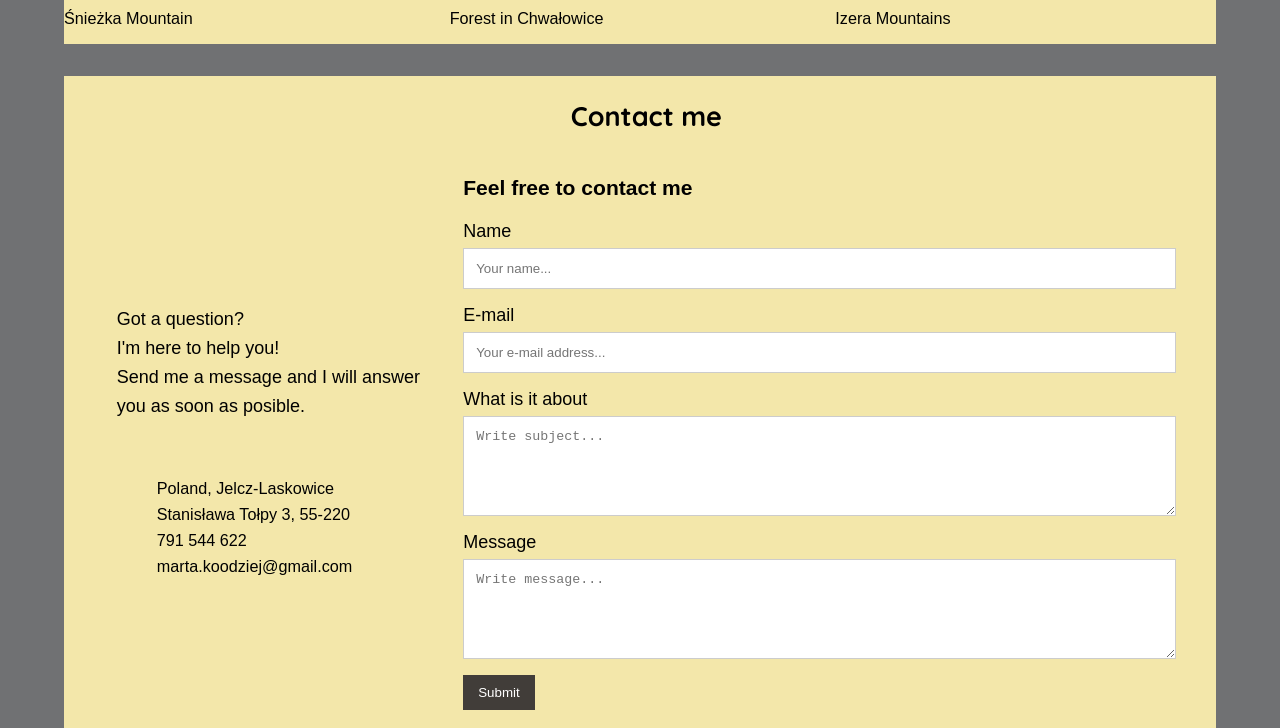
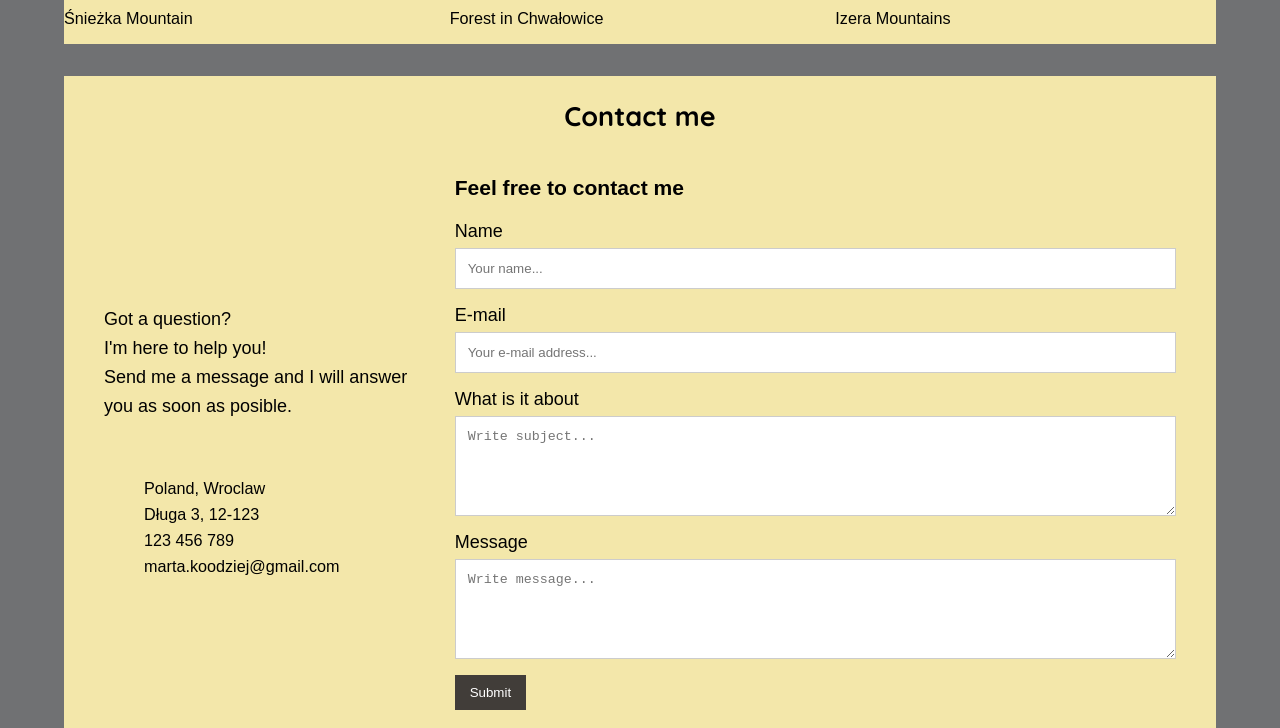
Before and after one commit to martakolodziej1/visiting-page, a plain HTML site: page index.html in a window 1280 px wide. Shown: the part 1979-2707 px from the top of the page. Drawn offline with Linux system fonts and the light colour scheme.

Commit message:
Removing private data

```diff
--- a/index.html
+++ b/index.html
@@ -32,7 +32,7 @@
             <li>Full Name: <span>Marta Kolodziej</span></li>
             <li>Age: <span>25 Years</span></li>
             <li>Job: <span>Front-end developer</span></li>
-            <li>Telephone: <span>791 544 622</span></li>
+            <li>Telephone: <span>123 456 789</span></li>
             <li>E-mail: <span>marta.koodziej@gmail.com</span></li>
         </ul>
         <div>
@@ -92,9 +92,9 @@
             <p>Got a question?<br>I'm here to help you!<br>Send me a message and I will answer you as soon as posible.</p>
             <br>
             <ul>
-                <li>Poland, Jelcz-Laskowice</li>
-                <li>Stanisława Tołpy 3, 55-220</li>
-                <li>791 544 622</li>
+                <li>Poland, Wroclaw</li>
+                <li>Długa 3, 12-123</li>
+                <li>123 456 789</li>
                 <li>marta.koodziej@gmail.com</li>
 
             </ul>
--- a/style.css
+++ b/style.css
@@ -310,7 +310,6 @@ body, html {
     margin-right: 5%;
     margin-top: 2.5%;
     margin-bottom: 2.5%;
-    padding-left: 1%;
     background-color: #f3e7aa;
 }
 
```
Also changed, not shown: 1 other file.
